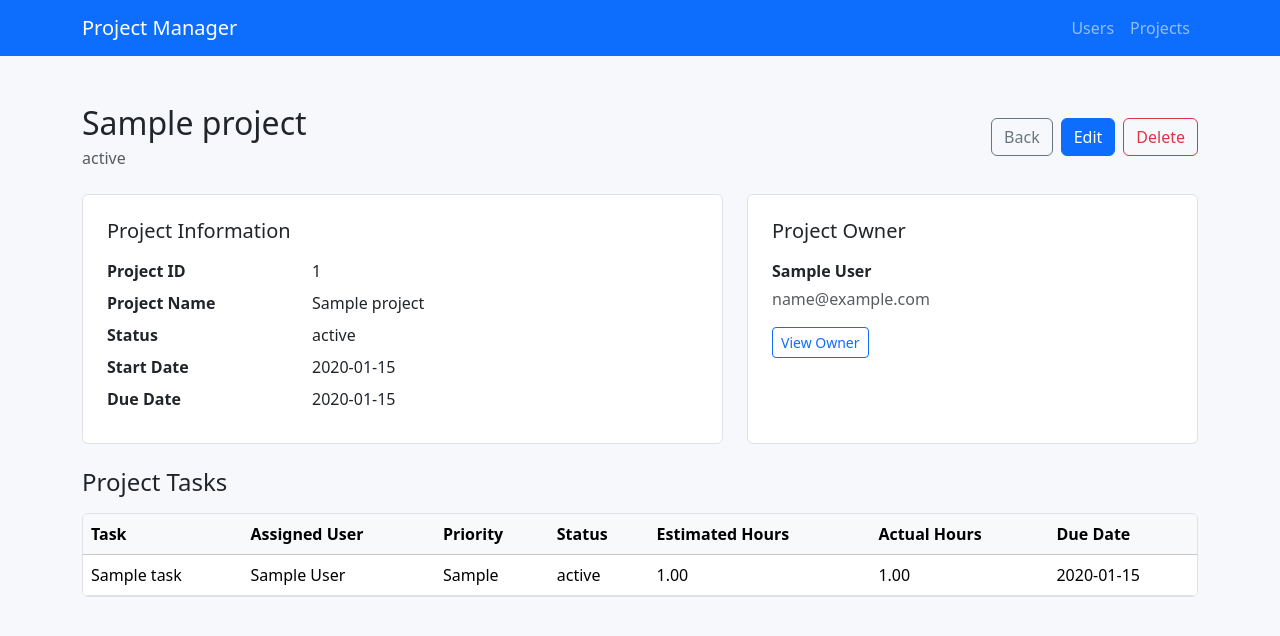
After one commit to lakkasaniparthu/Project3_taskmanagement, a Flask app: page /projects/1 in a window 1280 px wide. The commit adds this page. Shown: the top 636 px of the page. Run offline with Flask 3, Linux system fonts and the light colour scheme; tables that the repository leaves empty hold one stand-in row (values such as "Sample post"); parts of the project's set-up code (start-up, migrations or seed data) failed here and were passed over.

Commit message:
Add projects CRUD and relationship views

```diff
--- a/app.py
+++ b/app.py
@@ -1,13 +1,15 @@
 import re
+from datetime import datetime
 
 from flask import Flask, flash, redirect, render_template, request, url_for
 from sqlalchemy.exc import IntegrityError
 
 from config import Config
-from models import User, db
+from models import Project, User, db
 
 
 EMAIL_PATTERN = re.compile(r"^[^@\s]+@[^@\s]+\.[^@\s]+$")
+PROJECT_STATUSES = ["Not Started", "In Progress", "Completed"]
 
 
 def validate_user_form(full_name, email, current_user_id=None):
@@ -25,6 +27,33 @@ def validate_user_form(full_name, email, current_user_id=None):
         existing_user = User.query.filter_by(email=email).first()
         if existing_user and existing_user.user_id != current_user_id:
             errors.append("A user with this email already exists.")
+
+    return errors
+
+
+def parse_date(date_text):
+    if not date_text:
+        return None
+
+    return datetime.strptime(date_text, "%Y-%m-%d").date()
+
+
+def validate_project_form(project_name, status, user_id, start_date, due_date):
+    errors = []
+
+    if not project_name:
+        errors.append("Project name cannot be empty.")
+
+    if status not in PROJECT_STATUSES:
+        errors.append("Status must be Not Started, In Progress, or Completed.")
+
+    if not user_id:
+        errors.append("Each project must belong to a user.")
+    elif not User.query.get(user_id):
+        errors.append("Selected project owner does not exist.")
+
+    if start_date and due_date and due_date < start_date:
+        errors.append("Due date cannot be earlier than start date.")
 
     return errors
 
@@ -149,6 +178,166 @@ def create_app():
         flash("User deleted successfully.", "success")
         return redirect(url_for("users_list"))
 
+    @app.route("/projects")
+    def projects_list():
+        projects = Project.query.order_by(Project.due_date, Project.project_name).all()
+        return render_template("projects/list.html", projects=projects)
+
+    @app.route("/projects/new", methods=["GET", "POST"])
+    def projects_create():
+        users = User.query.order_by(User.full_name).all()
+
+        if not users:
+            flash("Add a user before creating a project.", "warning")
+            return redirect(url_for("users_create"))
+
+        if request.method == "POST":
+            project_name = request.form.get("project_name", "").strip()
+            status = request.form.get("status", "")
+            user_id = request.form.get("user_id", type=int)
+            start_date_text = request.form.get("start_date", "")
+            due_date_text = request.form.get("due_date", "")
+
+            try:
+                start_date = parse_date(start_date_text)
+                due_date = parse_date(due_date_text)
+                errors = validate_project_form(
+                    project_name,
+                    status,
+                    user_id,
+                    start_date,
+                    due_date,
+                )
+            except ValueError:
+                start_date = None
+                due_date = None
+                errors = ["Dates must use the YYYY-MM-DD format."]
+
+            if errors:
+                for error in errors:
+                    flash(error, "danger")
+                return render_template(
+                    "projects/form.html",
+                    form_title="Add Project",
+                    project=None,
+                    users=users,
+                    statuses=PROJECT_STATUSES,
+                    project_name=project_name,
+                    status=status,
+                    user_id=user_id,
+                    start_date=start_date_text,
+                    due_date=due_date_text,
+                )
+
+            project = Project(
+                project_name=project_name,
+                status=status,
+                user_id=user_id,
+                start_date=start_date,
+                due_date=due_date,
+            )
+            db.session.add(project)
+            db.session.commit()
+
+            flash("Project added successfully.", "success")
+            return redirect(url_for("projects_detail", project_id=project.project_id))
+
+        return render_template(
+            "projects/form.html",
+            form_title="Add Project",
+            project=None,
+            users=users,
+            statuses=PROJECT_STATUSES,
+            project_name="",
+            status="Not Started",
+            user_id=users[0].user_id,
+            start_date="",
+            due_date="",
+        )
+
+    @app.route("/projects/<int:project_id>")
+    def projects_detail(project_id):
+        project = Project.query.get_or_404(project_id)
+        return render_template("projects/detail.html", project=project)
+
+    @app.route("/projects/<int:project_id>/edit", methods=["GET", "POST"])
+    def projects_edit(project_id):
+        project = Project.query.get_or_404(project_id)
+        users = User.query.order_by(User.full_name).all()
+
+        if not users:
+            flash("Add a user before editing projects.", "warning")
+            return redirect(url_for("users_create"))
+
+        if request.method == "POST":
+            project_name = request.form.get("project_name", "").strip()
+            status = request.form.get("status", "")
+            user_id = request.form.get("user_id", type=int)
+            start_date_text = request.form.get("start_date", "")
+            due_date_text = request.form.get("due_date", "")
+
+            try:
+                start_date = parse_date(start_date_text)
+                due_date = parse_date(due_date_text)
+                errors = validate_project_form(
+                    project_name,
+                    status,
+                    user_id,
+                    start_date,
+                    due_date,
+                )
+            except ValueError:
+                start_date = None
+                due_date = None
+                errors = ["Dates must use the YYYY-MM-DD format."]
+
+            if errors:
+                for error in errors:
+                    flash(error, "danger")
+                return render_template(
+                    "projects/form.html",
+                    form_title="Edit Project",
+                    project=project,
+                    users=users,
+                    statuses=PROJECT_STATUSES,
+                    project_name=project_name,
+                    status=status,
+                    user_id=user_id,
+                    start_date=start_date_text,
+                    due_date=due_date_text,
+                )
+
+            project.project_name = project_name
+            project.status = status
+            project.user_id = user_id
+            project.start_date = start_date
+            project.due_date = due_date
+            db.session.commit()
+
+            flash("Project updated successfully.", "success")
+            return redirect(url_for("projects_detail", project_id=project.project_id))
+
+        return render_template(
+            "projects/form.html",
+            form_title="Edit Project",
+            project=project,
+            users=users,
+            statuses=PROJECT_STATUSES,
+            project_name=project.project_name,
+            status=project.status,
+            user_id=project.user_id,
+            start_date=project.start_date.isoformat() if project.start_date else "",
+            due_date=project.due_date.isoformat() if project.due_date else "",
+        )
+
+    @app.route("/projects/<int:project_id>/delete", methods=["POST"])
+    def projects_delete(project_id):
+        project = Project.query.get_or_404(project_id)
+        db.session.delete(project)
+        db.session.commit()
+        flash("Project deleted successfully.", "success")
+        return redirect(url_for("projects_list"))
+
     return app
 
 
--- a/models.py
+++ b/models.py
@@ -45,7 +45,7 @@ class Project(db.Model):
         nullable=False,
     )
     project_name = db.Column(db.String(150), nullable=False)
-    status = db.Column(db.String(30), nullable=False, default="Planning")
+    status = db.Column(db.String(30), nullable=False, default="Not Started")
     start_date = db.Column(db.Date)
     due_date = db.Column(db.Date)
     created_at = db.Column(db.DateTime, nullable=False, server_default=db.func.now())
--- a/schema.sql
+++ b/schema.sql
@@ -17,7 +17,7 @@ CREATE TABLE projects (
     project_id INT AUTO_INCREMENT PRIMARY KEY,
     user_id INT NOT NULL,
     project_name VARCHAR(150) NOT NULL,
-    status VARCHAR(30) NOT NULL DEFAULT 'Planning',
+    status VARCHAR(30) NOT NULL DEFAULT 'Not Started',
     start_date DATE,
     due_date DATE,
     created_at DATETIME NOT NULL DEFAULT CURRENT_TIMESTAMP,
--- a/seed.sql
+++ b/seed.sql
@@ -7,7 +7,7 @@ INSERT INTO users (full_name, email) VALUES
 
 INSERT INTO projects (user_id, project_name, status, start_date, due_date) VALUES
 (1, 'Website Redesign', 'In Progress', '2026-05-01', '2026-06-15'),
-(1, 'Client Portal', 'Planning', '2026-05-20', '2026-07-10'),
+(1, 'Client Portal', 'Not Started', '2026-05-20', '2026-07-10'),
 (2, 'Mobile App Launch', 'In Progress', '2026-04-15', '2026-06-30');
 
 INSERT INTO tasks (
--- a/templates/base.html
+++ b/templates/base.html
@@ -16,6 +16,7 @@
         <a class="navbar-brand" href="{{ url_for('home') }}">Project Manager</a>
         <div class="navbar-nav">
           <a class="nav-link" href="{{ url_for('users_list') }}">Users</a>
+          <a class="nav-link" href="{{ url_for('projects_list') }}">Projects</a>
         </div>
       </div>
     </nav>
--- /dev/null
+++ b/templates/projects/detail.html
@@ -0,0 +1,88 @@
+{% extends "base.html" %}
+
+{% block title %}{{ project.project_name }} - Project Management App{% endblock %}
+
+{% block content %}
+  <div class="d-flex justify-content-between align-items-center mb-4">
+    <div>
+      <h1 class="h2 mb-1">{{ project.project_name }}</h1>
+      <p class="text-muted mb-0">{{ project.status }}</p>
+    </div>
+    <div class="d-flex gap-2">
+      <a class="btn btn-outline-secondary" href="{{ url_for('projects_list') }}">Back</a>
+      <a class="btn btn-primary" href="{{ url_for('projects_edit', project_id=project.project_id) }}">Edit</a>
+      <form method="post" action="{{ url_for('projects_delete', project_id=project.project_id) }}">
+        <button class="btn btn-outline-danger" type="submit">Delete</button>
+      </form>
+    </div>
+  </div>
+
+  <div class="row g-4 mb-4">
+    <div class="col-md-7">
+      <div class="bg-white border rounded p-4 h-100">
+        <h2 class="h5 mb-3">Project Information</h2>
+        <dl class="row mb-0">
+          <dt class="col-sm-4">Project ID</dt>
+          <dd class="col-sm-8">{{ project.project_id }}</dd>
+          <dt class="col-sm-4">Project Name</dt>
+          <dd class="col-sm-8">{{ project.project_name }}</dd>
+          <dt class="col-sm-4">Status</dt>
+          <dd class="col-sm-8">{{ project.status }}</dd>
+          <dt class="col-sm-4">Start Date</dt>
+          <dd class="col-sm-8">{{ project.start_date or "Not set" }}</dd>
+          <dt class="col-sm-4">Due Date</dt>
+          <dd class="col-sm-8">{{ project.due_date or "Not set" }}</dd>
+        </dl>
+      </div>
+    </div>
+
+    <div class="col-md-5">
+      <div class="bg-white border rounded p-4 h-100">
+        <h2 class="h5 mb-3">Project Owner</h2>
+        {% if project.owner %}
+          <p class="fw-semibold mb-1">{{ project.owner.full_name }}</p>
+          <p class="text-muted mb-3">{{ project.owner.email }}</p>
+          <a class="btn btn-sm btn-outline-primary" href="{{ url_for('users_detail', user_id=project.owner.user_id) }}">View Owner</a>
+        {% else %}
+          <p class="text-muted mb-0">No owner is assigned.</p>
+        {% endif %}
+      </div>
+    </div>
+  </div>
+
+  <section>
+    <h2 class="h4 mb-3">Project Tasks</h2>
+    {% if project.tasks %}
+      <div class="table-responsive bg-white border rounded">
+        <table class="table table-hover align-middle mb-0">
+          <thead class="table-light">
+            <tr>
+              <th scope="col">Task</th>
+              <th scope="col">Assigned User</th>
+              <th scope="col">Priority</th>
+              <th scope="col">Status</th>
+              <th scope="col">Estimated Hours</th>
+              <th scope="col">Actual Hours</th>
+              <th scope="col">Due Date</th>
+            </tr>
+          </thead>
+          <tbody>
+            {% for task in project.tasks %}
+              <tr>
+                <td>{{ task.task_name }}</td>
+                <td>{{ task.assigned_user.full_name if task.assigned_user else "Not assigned" }}</td>
+                <td>{{ task.priority }}</td>
+                <td>{{ task.status }}</td>
+                <td>{{ task.estimated_hours }}</td>
+                <td>{{ task.actual_hours }}</td>
+                <td>{{ task.due_date or "Not set" }}</td>
+              </tr>
+            {% endfor %}
+          </tbody>
+        </table>
+      </div>
+    {% else %}
+      <div class="bg-white border rounded p-4 text-muted">This project does not have any tasks yet.</div>
+    {% endif %}
+  </section>
+{% endblock %}
```
Also changed, not shown: templates/projects/form.html (added, +83 -0 lines), templates/projects/list.html (added, +60 -0 lines).
